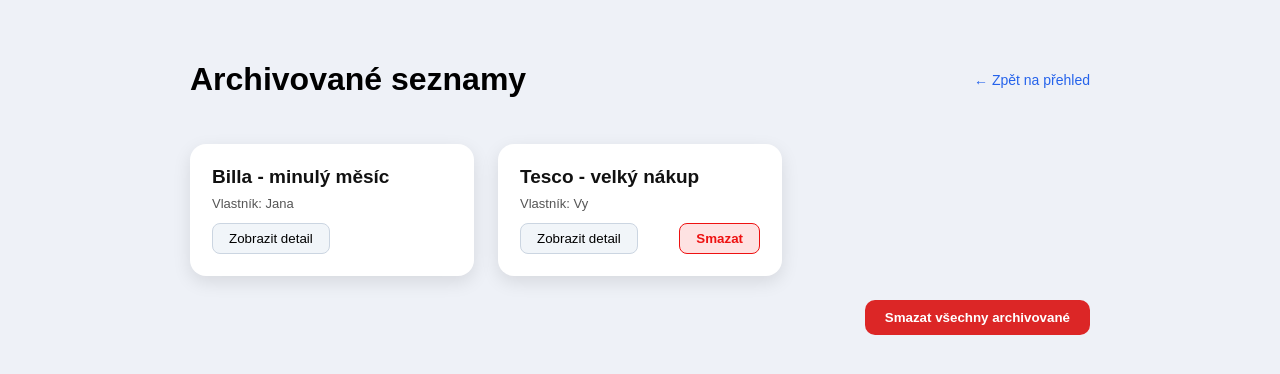
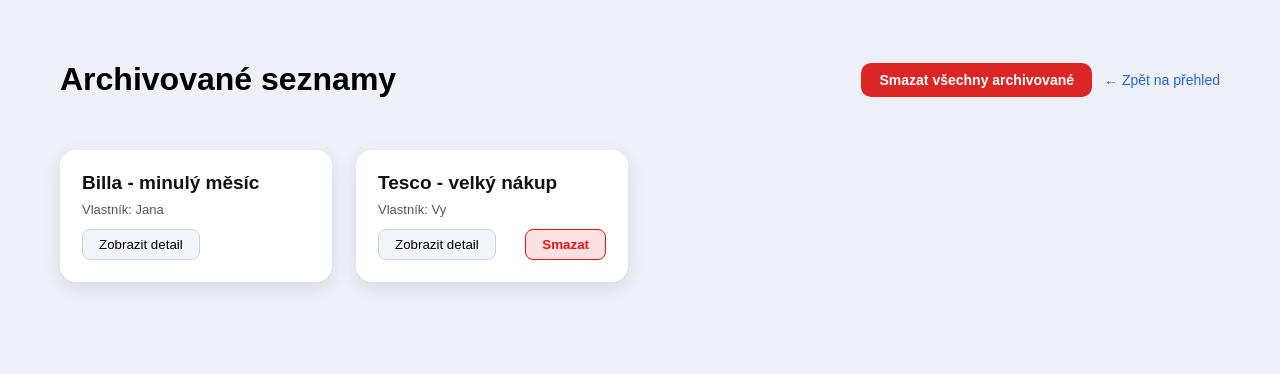
Before and after one commit to martyy47/nakupniseznam, a React (Create React App) app: page /archiv in a window 1280 px wide. Shown: the top 374 px of the page. Built offline with nearby package versions, Linux system fonts and the light colour scheme.

Commit message:
commit (fix02)

```diff
--- a/src/pages/ArchivePage.js
+++ b/src/pages/ArchivePage.js
@@ -13,28 +13,50 @@ export default function ArchivePage() {
   const nav = useNavigate();
   const [lists, setLists] = useState(INITIAL_ARCHIVE);
 
+  const [toDeleteOne, setToDeleteOne] = useState(null);
+  const [toDeleteAll, setToDeleteAll] = useState(false);
+
   const openDetail = (id) => {
     nav(`/list/${id}`);
   };
 
-  const removeOne = (id) => {
-    setLists((prev) => prev.filter((l) => l.id !== id));
+  // otevře modál pro konkrétní list
+  const askDeleteOne = (list) => setToDeleteOne(list);
+
+  // potvrzení odstranění jednoho listu
+  const confirmDeleteOne = () => {
+    setLists((prev) => prev.filter((l) => l.id !== toDeleteOne.id));
+    setToDeleteOne(null);
   };
 
-  const removeAll = () => {
-    if (window.confirm("Opravdu smazat všechny archivované seznamy?")) {
+  const cancelDeleteOne = () => setToDeleteOne(null);
+
+  // otevře modál „smazat všechny“
+  const askDeleteAll = () => setToDeleteAll(true);
+
+  const confirmDeleteAll = () => {
     setLists([]);
-    }
+    setToDeleteAll(false);
   };
+
+  const cancelDeleteAll = () => setToDeleteAll(false);
 
   return (
     <div style={s.page}>
-      <div style={s.container}>
       <header style={s.header}>
         <h1>Archivované seznamy</h1>
+
+        <div style={s.headerRight}>
+          {lists.length > 0 && (
+            <button style={s.deleteAllButton} onClick={askDeleteAll}>
+              Smazat všechny archivované
+            </button>
+          )}
+
           <Link to="/list" style={s.backLink}>
             ← Zpět na přehled
           </Link>
+        </div>
       </header>
 
       <div style={s.grid}>
@@ -62,7 +84,7 @@ export default function ArchivePage() {
                 {isOwner && (
                   <button
                     style={s.deleteButton}
-                      onClick={() => removeOne(list.id)}
+                    onClick={() => askDeleteOne(list)}
                   >
                     Smazat
                   </button>
@@ -73,14 +95,45 @@ export default function ArchivePage() {
         })}
       </div>
 
-        {lists.length > 0 && (
-          <div style={s.bottomControls}>
-            <button style={s.deleteAllButton} onClick={removeAll}>
-              Smazat všechny archivované
+      {/* MODÁL – smazat jeden */}
+      {toDeleteOne && (
+        <div style={s.modalOverlay}>
+          <div style={s.modal}>
+            <h3>Smazat archivovaný seznam</h3>
+            <p>
+              Opravdu chceš smazat <strong>{toDeleteOne.name}</strong>?
+            </p>
+
+            <div style={s.modalButtons}>
+              <button style={s.cancelButton} onClick={cancelDeleteOne}>
+                Zrušit
+              </button>
+              <button style={s.deleteButton} onClick={confirmDeleteOne}>
+                Smazat
               </button>
             </div>
+          </div>
+        </div>
       )}
+
+      {/* MODÁL – smazat všechny */}
+      {toDeleteAll && (
+        <div style={s.modalOverlay}>
+          <div style={s.modal}>
+            <h3>Smazat všechny archivované seznamy</h3>
+            <p>Opravdu chceš nenávratně smazat všechny archivované seznamy?</p>
+
+            <div style={s.modalButtons}>
+              <button style={s.cancelButton} onClick={cancelDeleteAll}>
+                Zrušit
+              </button>
+              <button style={s.deleteButton} onClick={confirmDeleteAll}>
+                Smazat vše
+              </button>
             </div>
+          </div>
+        </div>
+      )}
     </div>
   );
 }
@@ -93,15 +146,16 @@ const s = {
     fontFamily: "Arial, sans-serif",
     boxSizing: "border-box",
   },
-  container: {
-    maxWidth: 900,
-    margin: "0 auto",
-  },
   header: {
     display: "flex",
     justifyContent: "space-between",
     alignItems: "center",
-    marginBottom: 24,
+    marginBottom: 30,
+  },
+  headerRight: {
+    display: "flex",
+    gap: 12,
+    alignItems: "center",
   },
   backLink: {
     fontSize: 14,
@@ -155,17 +209,45 @@ const s = {
     color: "#666",
     fontStyle: "italic",
   },
-  bottomControls: {
-    marginTop: 24,
-    textAlign: "right",
-  },
   deleteAllButton: {
     background: "#dc2626",
     color: "#fff",
-    padding: "10px 20px",
+    padding: "9px 18px",
     borderRadius: 10,
     border: "none",
     cursor: "pointer",
     fontWeight: 600,
+    fontSize: 14,
+  },
+  modalOverlay: {
+    position: "fixed",
+    inset: 0,
+    background: "rgba(0,0,0,0.4)",
+    display: "flex",
+    justifyContent: "center",
+    alignItems: "center",
+    zIndex: 1000,
+  },
+  modal: {
+    background: "#fff",
+    padding: 30,
+    borderRadius: 14,
+    width: 420,
+    boxShadow: "0 10px 30px rgba(0,0,0,0.25)",
+  },
+  modalButtons: {
+    display: "flex",
+    justifyContent: "flex-end",
+    gap: 12,
+  },
+  cancelButton: {
+    background: "#e5e7eb",
+    color: "#111827",
+    padding: "9px 18px",
+    borderRadius: 10,
+    border: "1px solid #d1d5db",
+    cursor: "pointer",
+    fontWeight: 500,
+    fontSize: 14,
   },
 };
```
Lines whose indentation alone changed are shown as unchanged.
